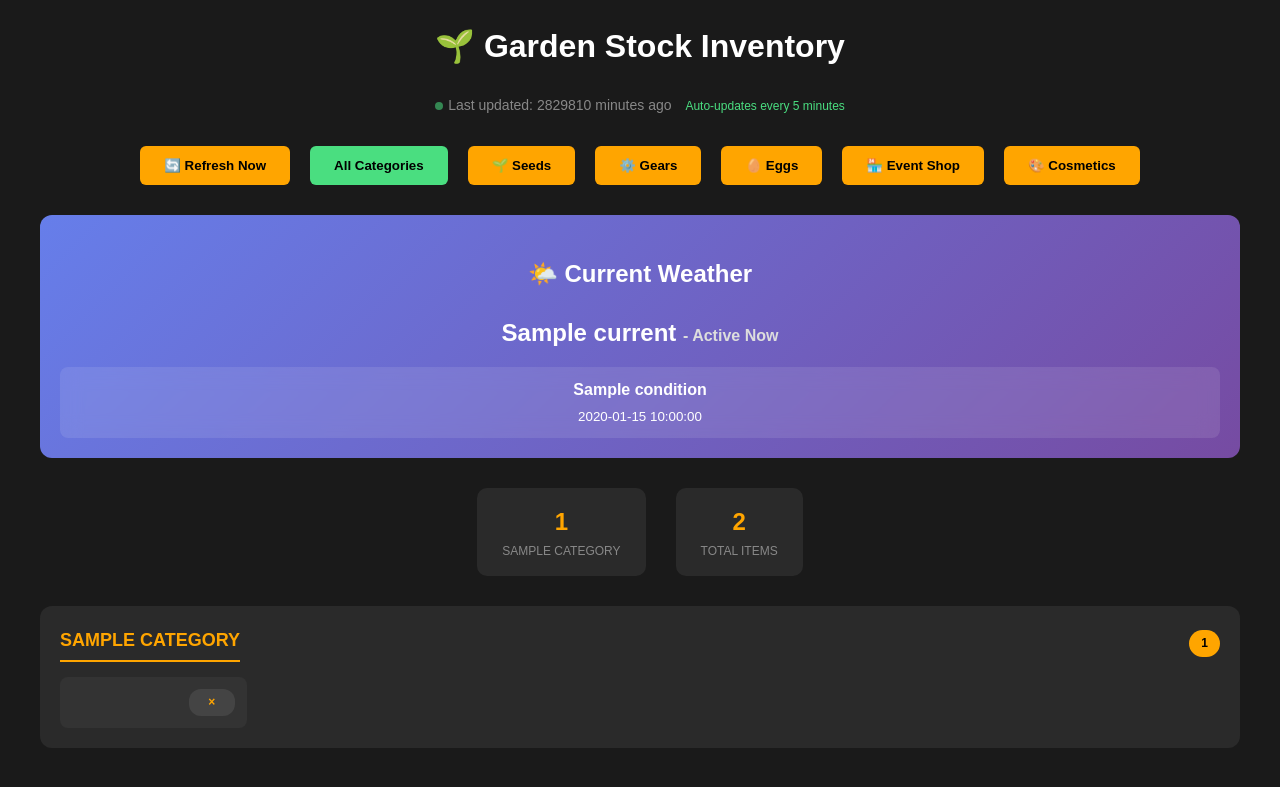
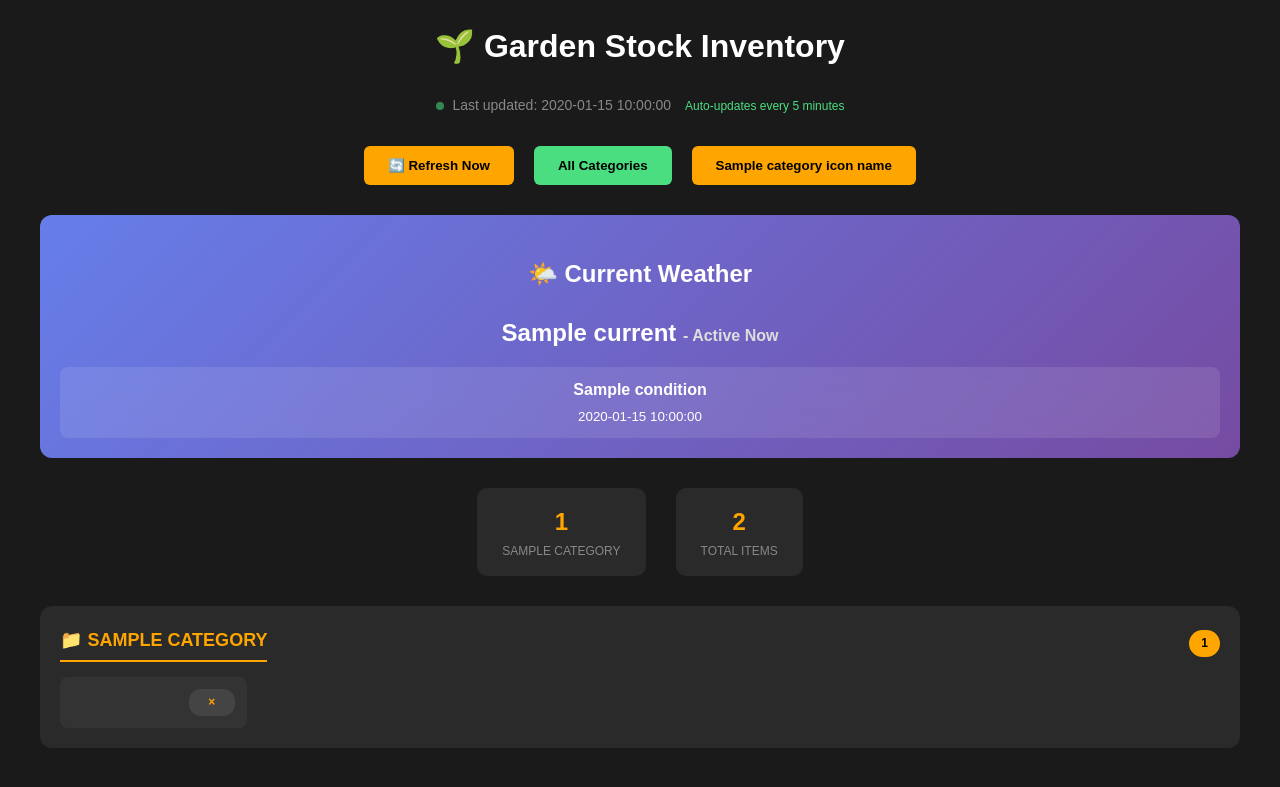
Before and after one commit to rovalrow/livestock, a Flask app: template templates/index.html in a window 1280 px wide. Shown: the top 787 px of the page. Run offline with Flask 3, Linux system fonts and the light colour scheme; the template is opened without the code that fills it: most values are stand-ins (such as "Sample title", 1, 10 or a date in 2020).

Commit message:
Update index.html

```diff
--- a/templates/index.html
+++ b/templates/index.html
@@ -1,8 +1,8 @@
 <!DOCTYPE html>
 <html lang="en">
 <head>
-    <meta charset="UTF-8">
-    <meta name="viewport" content="width=device-width, initial-scale=1.0">
+    <meta charset="UTF-8" />
+    <meta name="viewport" content="width=device-width, initial-scale=1.0"/>
     <title>Garden Stock Inventory</title>
     <style>
         body {
@@ -256,14 +256,13 @@
         <div class="controls">
             <button class="refresh-btn" onclick="refreshStock()">🔄 Refresh Now</button>
             <button class="category-filter active" onclick="filterCategory('all')">All Categories</button>
-            <button class="category-filter" onclick="filterCategory('SEEDS')">🌱 Seeds</button>
-            <button class="category-filter" onclick="filterCategory('GEARS')">⚙️ Gears</button>
-            <button class="category-filter" onclick="filterCategory('EGGS')">🥚 Eggs</button>
-            <button class="category-filter" onclick="filterCategory('EVENT_SHOP')">🏪 Event Shop</button>
-            <button class="category-filter" onclick="filterCategory('COSMETICS')">🎨 Cosmetics</button>
+            {% for category in stock_data.keys() %}
+            <button class="category-filter" onclick="filterCategory('{{ category }}')">
+                {{ category_icons.get(category, '📁') }} {{ category.replace('_', ' ') }}
+            </button>
+            {% endfor %}
         </div>
 
-        <!-- Weather Section -->
         {% if weather_data %}
         <div class="weather-section">
             <h2>🌤️ Current Weather</h2>
@@ -278,7 +277,7 @@
             <div class="weather-recent">
                 {% for weather in weather_data.recent %}
                 <div class="weather-item">
-                    <strong>{{ weather.condition }}</strong><br>
+                    <strong>{{ weather.condition }}</strong><br />
                     <small>{{ weather.time }}</small>
                 </div>
                 {% endfor %}
@@ -287,7 +286,6 @@
         </div>
         {% endif %}
 
-        <!-- Stats Bar -->
         <div class="stats-bar">
             {% for category, items in stock_data.items() %}
             <div class="stat-item">
@@ -306,8 +304,7 @@
             <div class="category" data-category="{{ category }}">
                 <div class="category-header">
                     <div class="category-title">
-                        {% if category == 'SEEDS' %}🌱{% elif category == 'GEARS' %}⚙️{% elif category == 'EGGS' %}🥚{% elif category == 'EVENT_SHOP' %}🏪{% elif category == 'COSMETICS' %}🎨{% endif %}
-                        {{ category.replace('_', ' ') }}
+                        {{ category_icons.get(category, '📁') }} {{ category.replace('_', ' ') }}
                     </div>
                     <div class="category-count">{{ items|length }}</div>
                 </div>
@@ -344,89 +341,38 @@
             try {
                 const response = await fetch('/api/refresh');
                 const data = await response.json();
-
                 if (data.status === 'success') {
-                    // Show success message briefly
-                    btn.textContent = '✅ Updated!';
-                    setTimeout(() => {
-                        location.reload();
-                    }, 1000);
+                    location.reload();
+                } else {
+                    alert('Failed to refresh: ' + data.message);
                 }
             } catch (error) {
-                console.error('Error refreshing stock:', error);
-                btn.textContent = '❌ Error';
-                setTimeout(() => {
-                    btn.textContent = originalText;
-                    btn.disabled = false;
-                }, 2000);
+                alert('Error refreshing stock.');
+            } finally {
+                btn.textContent = originalText;
+                btn.disabled = false;
             }
         }
 
         function filterCategory(category) {
             currentFilter = category;
-
-            // Update filter buttons
             document.querySelectorAll('.category-filter').forEach(btn => {
                 btn.classList.remove('active');
             });
-            event.target.classList.add('active');
+            document.querySelectorAll('.category-filter').forEach(btn => {
+                if (btn.textContent.includes(category.replace('_', ' ')) || category === 'all') {
+                    btn.classList.add('active');
+                }
+            });
 
-            // Show/hide categories
-            document.querySelectorAll('.category').forEach(cat => {
-                if (category === 'all' || cat.dataset.category === category) {
-                    cat.classList.remove('hidden');
+            document.querySelectorAll('.category').forEach(catEl => {
+                if (category === 'all' || catEl.dataset.category === category) {
+                    catEl.style.display = '';
                 } else {
-                    cat.classList.add('hidden');
+                    catEl.style.display = 'none';
                 }
             });
         }
-
-        // Auto-refresh page every 6 minutes (slightly longer than server update)
-        setInterval(() => {
-            location.reload();
-        }, 360000);
-
-        // Update last updated time display
-        function updateTimeDisplay() {
-            const lastUpdated = "{{ last_updated }}";
-            if (lastUpdated && lastUpdated !== 'Never') {
-                const updateTime = new Date(lastUpdated);
-                const now = new Date();
-                const diffMinutes = Math.floor((now - updateTime) / 60000);
-
-                const timeElement = document.querySelector('.last-updated');
-                if (diffMinutes < 1) {
-                    timeElement.innerHTML = '<span class="status-dot"></span>Last updated: Just now <span class="auto-update">Auto-updates every 5 minutes</span>';
-                } else {
-                    timeElement.innerHTML = `<span class="status-dot"></span>Last updated: ${diffMinutes} minute${diffMinutes !== 1 ? 's' : ''} ago <span class="auto-update">Auto-updates every 5 minutes</span>`;
-                }
-            }
-        }
-
-        // Search functionality
-        function searchItems(query) {
-            const items = document.querySelectorAll('.stock-item');
-            items.forEach(item => {
-                const itemName = item.querySelector('.item-name').textContent.toLowerCase();
-                if (itemName.includes(query.toLowerCase())) {
-                    item.style.display = 'flex';
-                } else {
-                    item.style.display = 'none';
-                }
-            });
-        }
-
-        // Update time display every minute
-        setInterval(updateTimeDisplay, 60000);
-        updateTimeDisplay();
-
-        // Add keyboard shortcuts
-        document.addEventListener('keydown', function(e) {
-            if (e.key === 'r' && e.ctrlKey) {
-                e.preventDefault();
-                refreshStock();
-            }
-        });
     </script>
 </body>
 </html>
```
